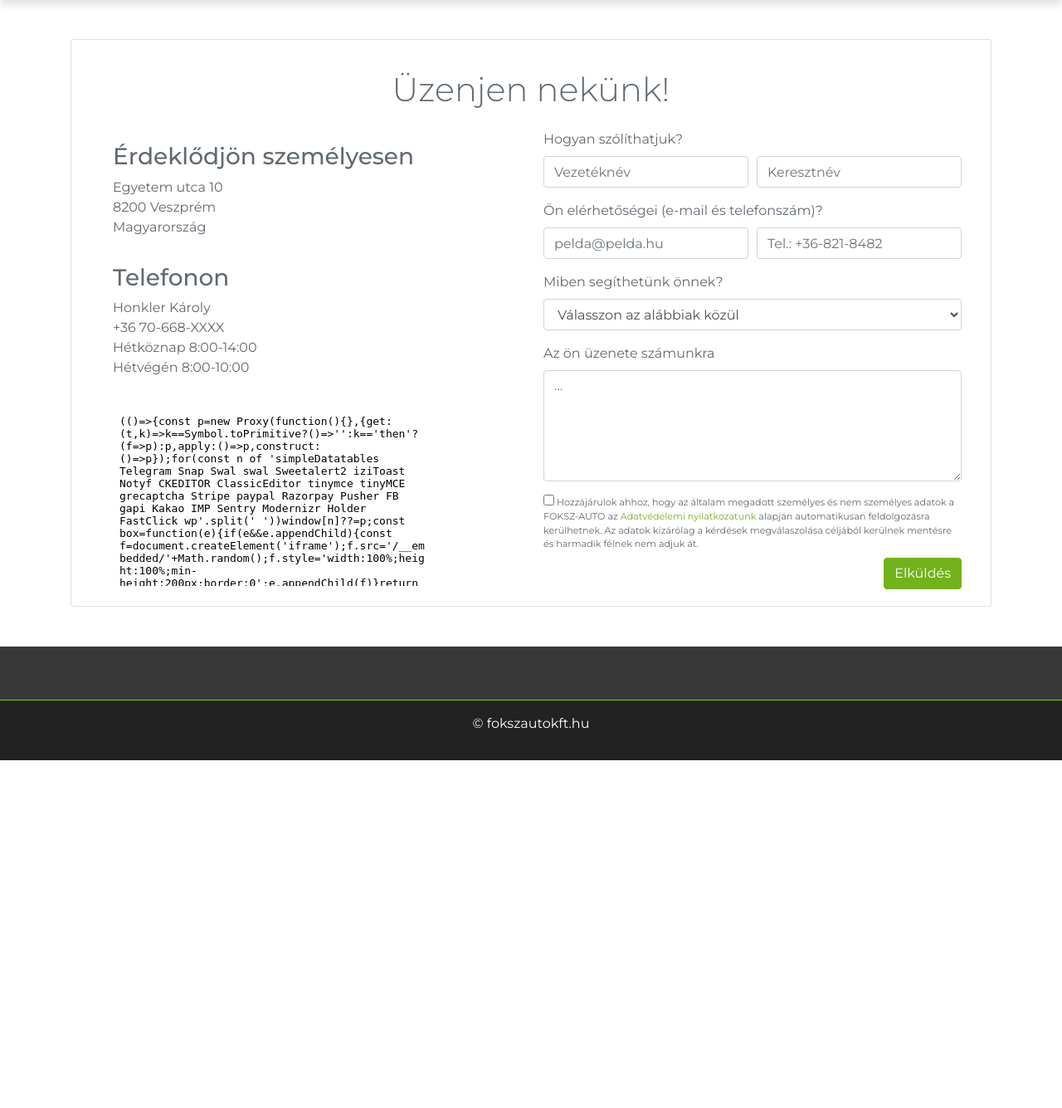
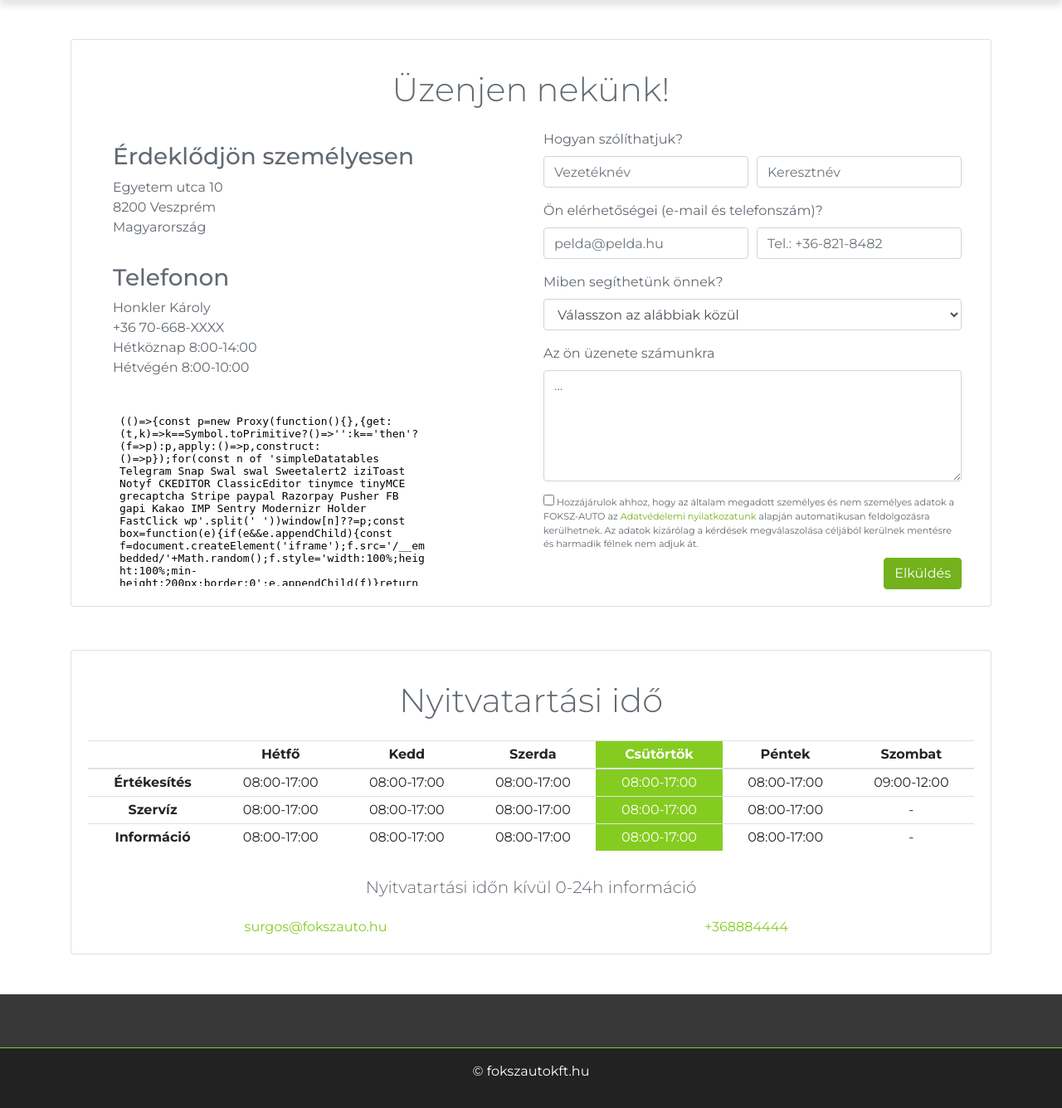
Before and after one commit to davidpatak/Auto-Web, a PHP site: page /kapcsolat.html in a window 1280 px wide. Shown: the part 107-1442 px from the top of the page at 83% size. Before the commit the page ends 1023 px from the top, so only its background shows below. Run offline with PHP 8.4, Linux system fonts and the light colour scheme; some libraries are stand-ins or nearby versions.

Commit message:
index->kapcsolat.html#openingHours link, kapcsolat->nyitvatartás current-day highlight-al

```diff
--- a/css/style.css
+++ b/css/style.css
@@ -246,6 +246,21 @@
     font-size: 0.8rem!important;
 }
 
+/*============= OPENING HOURS TABLE =============*/
+.table-dark{
+  background-color: #383838!important /*table background = footer background*/
+}
+.openinghours-table td {
+  padding: 0.25rem;
+}
+.openinghours-table th {
+  padding: 0.25rem;
+}
+.openinghours-table .current-day {
+  background-color:  #85cc21;
+  color: white;
+}
+
 /*============= MEDIA QUERIES =============*/
 
 /* Devices under 1199px (xl) */
--- a/index.html
+++ b/index.html
@@ -196,10 +196,9 @@
 	<footer>
 		<div class="container">
 			<div class="row text-light text-centerpy-4 justify-content-center">
-
 				<div class="col-sm-10 col-md-8 col-lg-6">
 					<img src="img/logo-white.png" alt="white logo">
-					<p>Nyitvatartás<br>Hétköznap 06:00-22:00 <br>Hétvégén 06:00-12:00<br><br>Telefonszám: +36 70/668-XXXX
+					<p><a href="kapcsolat.html#openingHours" class="btn btn-primary btn-sm">Nyitvatartás</a><br><br>Hétköznap 06:00-22:00 <br>Szombat: 06:00-12:00<br><br>Telefonszám: +36 70/668-XXXX
 					</p>
 					<ul class="social pt-3">
 						<li><a href="#"><i class="fab fa-facebook"></i></a></li>
--- /dev/null
+++ b/js/david.js
@@ -0,0 +1,72 @@
+//current-day class highlight for openinghours-table
+function dayHighlight(){
+    var currentDate = new Date();
+    var currentDay = currentDate.getDay()
+
+    switch(currentDay){
+        case 1: //Hetfo
+            var currentDayElement = document.getElementById("Hetfo1");
+            currentDayElement.classList.add("current-day");
+            var currentDayElement2 = document.getElementById("Hetfo2");
+            currentDayElement2.classList.add("current-day");
+            var currentDayElement3 = document.getElementById("Hetfo3");
+            currentDayElement3.classList.add("current-day");
+            var currentDayElement4 = document.getElementById("Hetfo4");
+            currentDayElement4.classList.add("current-day");
+        break;
+        case 2: //Kedd
+            var currentDayElement = document.getElementById("Kedd1");
+            currentDayElement.classList.add("current-day");
+            var currentDayElement2 = document.getElementById("Kedd2");
+            currentDayElement2.classList.add("current-day");
+            var currentDayElement3 = document.getElementById("Kedd3");
+            currentDayElement3.classList.add("current-day");
+            var currentDayElement4 = document.getElementById("Kedd4");
+            currentDayElement4.classList.add("current-day");
+        break;
+        case 3: //Szerda
+            var currentDayElement = document.getElementById("Szerda1");
+            currentDayElement.classList.add("current-day");
+            var currentDayElement2 = document.getElementById("Szerda2");
+            currentDayElement2.classList.add("current-day");
+            var currentDayElement3 = document.getElementById("Szerda3");
+            currentDayElement3.classList.add("current-day");
+            var currentDayElement4 = document.getElementById("Szerda4");
+            currentDayElement4.classList.add("current-day");
+        break;
+        case 4: //Csutortok
+            var currentDayElement = document.getElementById("Csutortok1");
+            currentDayElement.classList.add("current-day");
+            var currentDayElement2 = document.getElementById("Csutortok2");
+            currentDayElement2.classList.add("current-day");
+            var currentDayElement3 = document.getElementById("Csutortok3");
+            currentDayElement3.classList.add("current-day");
+            var currentDayElement4 = document.getElementById("Csutortok4");
+            currentDayElement4.classList.add("current-day");
+        break;
+        case 5: //Pentek
+            var currentDayElement = document.getElementById("Pentek1");
+            currentDayElement.classList.add("current-day");
+            var currentDayElement2 = document.getElementById("Pentek2");
+            currentDayElement2.classList.add("current-day");
+            var currentDayElement3 = document.getElementById("Pentek3");
+            currentDayElement3.classList.add("current-day");
+            var currentDayElement4 = document.getElementById("Pentek4");
+            currentDayElement4.classList.add("current-day");
+        break;
+        case 6: //Szombat
+            var currentDayElement = document.getElementById("Szombat1");
+            currentDayElement.classList.add("current-day");
+            var currentDayElement2 = document.getElementById("Szombat2");
+            currentDayElement2.classList.add("current-day");
+            var currentDayElement3 = document.getElementById("Szombat3");
+            currentDayElement3.classList.add("current-day");
+            var currentDayElement4 = document.getElementById("Szombat4");
+            currentDayElement4.classList.add("current-day");
+        break;
+        case 7:
+            break;
+        default:
+            break;
+    }
+}
--- a/kapcsolat.html
+++ b/kapcsolat.html
@@ -13,7 +13,7 @@
 	<!-- Google Fonts -->
 	<link href="https://fonts.googleapis.com/css?family=Montserrat:300,400,500,600,700&display=swap" rel="stylesheet">
 </head>
-<body>
+<body onload="dayHighlight()">
 
 	<!-- Top Bar telefonszam + nyitvatartas -->
 	<div class="top-bar">
@@ -25,7 +25,7 @@
 	</div>
 	<!-- End Top Bar -->
 
-	<!-- Navigation -->
+	<!-- Start Navigation -->
 	<nav class="navbar bg-light navbar-light navbar-expand-lg">
 		<div class="container">
 			<a href="index.html" class="navbar-brand"><img src="img/logo.png" alt="FOKSZ-AUTO KFT." title="FOKSZ-AUTO"></a>
@@ -52,9 +52,9 @@
 	</nav>
 	<!-- End Navigation -->
 
-	<!-- Contact Form Start-->
+	<!-- Start Contact Form-->
 	<!-- Main Section Side Information-->
-	<section class="head pb5">
+	<section class="head pb-1">
 		<div class="container py-5">
 			<div class="card">
 				<div class="card-body">
@@ -224,6 +224,68 @@
 	</section>
 	<!-- End Contact Form-->
 
+	<!-- Start Opening Hours-->
+	<section class="head pb-5">
+		<div class="container">
+			<div class="card">
+				<div class="card-body">
+					<h1 class="font-weight-light text-center py-3">Nyitvatartási idő</h1>
+					<div id="openingHours" class="table-responsive">
+						<table class="openinghours-table table text-center">
+							<thead>
+								<tr>
+									<th scope="col"></th>
+									<th id="Hetfo1" scope="col">Hétfő</th>
+									<th id="Kedd1" scope="col">Kedd</th>
+									<th id="Szerda1" scope="col">Szerda</th>
+									<th id="Csutortok1" scope="col">Csütörtök</th>
+									<th id="Pentek1" scope="col">Péntek</th>
+									<th id="Szombat1" scope="col">Szombat</th>
+								</tr>
+							</thead>
+							<tbody>
+								<tr>
+									<th scope="row">Értékesítés</th>
+									<td id="Hetfo2"><span>08:00-17:00</span></td>
+									<td id="Kedd2"><span>08:00-17:00</span></td>
+									<td id="Szerda2"><span>08:00-17:00</span></td>
+									<td id="Csutortok2"><span>08:00-17:00</span></td>
+									<td id="Pentek2"><span>08:00-17:00</span></td>
+									<td id="Szombat2"><span>09:00-12:00</span></td>
+								</tr>
+								<tr>
+									<th scope="row">Szervíz</th>
+									<td id="Hetfo3"><span>08:00-17:00</span></td>
+									<td id="Kedd3"><span>08:00-17:00</span></td>
+									<td id="Szerda3"><span>08:00-17:00</span></td>
+									<td id="Csutortok3"><span>08:00-17:00</span></td>
+									<td id="Pentek3"><span>08:00-17:00</span></td>
+									<td id="Szombat3"><span>-</span></td>
+								</tr>
+								<tr>
+									<th scope="row">Információ</th>
+									<td id="Hetfo4"><span>08:00-17:00</span></td>
+									<td id="Kedd4"><span>08:00-17:00</span></td>
+									<td id="Szerda4"><span>08:00-17:00</span></td>
+									<td id="Csutortok4"><span>08:00-17:00</span></td>
+									<td id="Pentek4"><span>08:00-17:00</span></td>
+									<td id="Szombat4"><span>-</span></td>
+								</tr>
+							</tbody>
+						</table>
+					</div>
+					<h5 class="font-weight-light text-center py-3">Nyitvatartási időn kívül 0-24h információ</h5>
+					<div class="container">
+						<div class="row">
+							<div class="col-sm text-center"><a href="mailto:surgos@fokszauto.hu" style="color:#85cc21!important"><i class="fa fa-envelope" aria-hidden="true"></i>surgos@fokszauto.hu</a></div>
+							<div class="col-sm text-center"><a href="tel:+368884444" style="color:#85cc21!important"><i class="fa fa-phone" aria-hidden="true"></i> +368884444</a></div>
+						</div>
+					</div>
+				</div>
+			</div>
+		</div>
+	</section>
+	<!-- End Opening Hours-->
 
 	<!-- Start google maps
 	<div class="mapouter"><div class="gmap_canvas"><iframe width="600" height="500" id="gmap_canvas" src="https://maps.google.com/maps?q=pannon%20egyetem&t=&z=15&ie=UTF8&iwloc=&output=embed" frameborder="0" scrolling="no" marginheight="0" marginwidth="0"></iframe><a href="https://www.embedgooglemap.net"></a></div><style>.mapouter{position:relative;text-align:right;height:500px;width:600px;}.gmap_canvas {overflow:hidden;background:none!important;height:500px;width:600px;}</style></div>
@@ -250,6 +312,8 @@
 	<script src="js/popper.min.js"></script>
 	<!-- Font Awesome -->
 	<script src="js/all.min.js"></script>
+	<!-- David -->
+	<script src="js/david.js"></script>
 
 	<!-- End Script Source Files -->
 </body>
```
